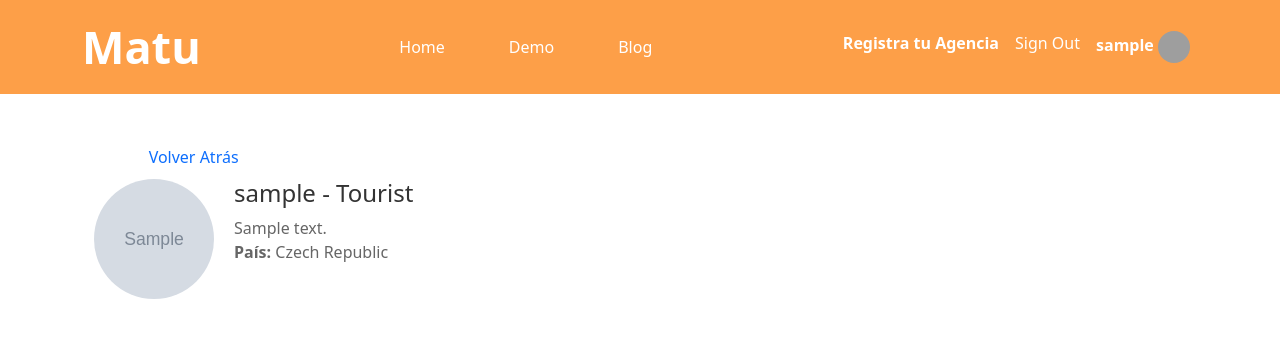
After one commit to roquidev/Matu, a Django app: page /demo/view_tourist/1/ in a window 1280 px wide. The commit adds this page. Shown: the top 338 px of the page. Run offline with Django 4.2, Linux system fonts and the light colour scheme; a user stored in the database is signed in; tables that the repository leaves empty hold one stand-in row (values such as "Sample post"); grey boxes marked "Sample" are stand-in pictures; grey boxes are pictures that could not be loaded.

Commit message:
updated: models & templates (base template updated) & styles added

```diff
--- a/demo/models.py
+++ b/demo/models.py
@@ -26,7 +26,7 @@ class UserProfile(models.Model):
 # Turistas
 class Tourist(models.Model):
     user_profile = models.OneToOneField(UserProfile, on_delete=models.CASCADE, related_name='tourist_profile')  # noqa: E501
-    bio = models.CharField(default="This is my biography...", max_length=200)
+    bio = models.TextField(default="This is my biography...", max_length=1500)
     image = models.ImageField(default='users/image_user.png', upload_to='users/')  # noqa: 501
     countryUser = CountryField(blank_label="Select country")
 
--- a/demo/urls.py
+++ b/demo/urls.py
@@ -3,7 +3,10 @@ from django.urls import path
 # Local modules
 from .views import (demo, view_agency, register_agency,
                     edit_agency,
-                    list_agency, confirm_delete_agency,
+                    list_agency,
+                    confirm_delete_agency,
+                    view_tourist,
+                    prueba,
                     )   # noqa: E501
 
 urlpatterns = [
@@ -14,4 +17,7 @@ urlpatterns = [
      path('demo/view_agency/<int:id>', view=view_agency, name="view_agency"),
      path('demo/edit_agency/<int:id>', view=edit_agency, name="edit_agency"),  # noqa: E501
      path('demo/confirm_delete_agency/<int:id>/', view=confirm_delete_agency, name="confirm_delete_agency"),  # noqa: E501
+     # Agency CRUD
+     path('demo/prueba/<int:id>/', view=prueba, name="prueba"),  # noqa: E501
+     path('demo/view_tourist/<int:id>/', view=view_tourist, name="view_tourist"),  # noqa: E501
 ]
--- a/demo/views.py
+++ b/demo/views.py
@@ -5,7 +5,7 @@ import json
 # External models import
 from django.contrib.auth.models import User
 # Local Models import
-from .models import UserProfile, Agency
+from .models import UserProfile, Agency, Tourist
 # ModelForms import
 from .forms import AgencyForm
 
@@ -51,7 +51,7 @@ def view_agency(request, id):
         # agency = Agency.objects.get(id=id)
         agency = get_object_or_404(Agency, id=id)
         context = {
-            'agency': agency
+            'agency': agency,
         }
         return render(
             request=request,
@@ -146,3 +146,56 @@ def confirm_delete_agency(request, id):
     )
 
 # ----------- End of Agency CRUD ----------- #
+
+
+# ----------- UserProfile CRUD ------------- #
+# def view_tourist(request):
+#     if request.user.is_authenticated:
+#         # con -1 te trae el usuario actual
+#         # Falta contemplar cuando el id es None
+#         user_authenticated_id = request.user.id - 1  # if request.user.id is not None else None
+#         # agencies = Agency.objects.filter(user_id=user_authenticated_id).all()
+#         agencies = get_list_or_404(Tour, user_id=user_authenticated_id)
+#         context = {
+#             "agencies": agencies,
+#         }
+#         return render(
+#             request=request,
+#             template_name='demo/crud/agency/list_agency.html',
+#             context=context
+#         )
+#     else:
+#         return redirect("account_login")
+
+def prueba(request, id):
+    pass
+
+
+def view_tourist(request, id):
+    if request.user.is_authenticated:
+        user_profile = get_object_or_404(UserProfile, user=request.user, user_type="tourist")
+
+        # El usuario es un Tourist
+        tourist = get_object_or_404(Tourist, user_profile=user_profile)
+
+        context = {
+            'tourist': tourist,
+            'id': id,
+            'user_profile': user_profile
+        }
+
+        return render(
+            request=request,
+            template_name='demo/crud/tourist/view_tourist.html',
+            context=context
+        )
+
+    elif request.user.is_authenticated and user_profile.user_type == 'tourism_agency':
+        # El usuario es una Tourism Agency
+        return view_agency(request=request, id=id)
+
+    else:
+        # Manejar cualquier otro caso (opcional)
+        return HttpResponse("Tipo de usuario desconocido")
+
+# ----------- End of Agency CRUD ----------- #
--- a/static/demo/crud.css
+++ b/static/demo/crud.css
@@ -128,3 +128,55 @@ main {
 }
 
 /* End Alert Django Messages  */
+
+/* Tourist profile detail  */
+/* body {
+    font-family: Arial, sans-serif;
+    margin: 0;
+    padding: 0;
+    box-sizing: border-box;
+    background-color: #f8f9fa; /* Color de fondo */
+
+*/
+
+.container {
+    max-width: 800px;
+    margin: 20px auto;
+    padding: 20px;
+    background-color: #fff;
+    box-shadow: 0 0 10px rgba(0, 0, 0, 0.1);
+    border-radius: 10px;
+    overflow: hidden;
+}
+
+.profile {
+    float: left;
+    width: 120px;
+    height: 120px;
+    margin-right: 20px;
+    overflow: hidden;
+    border-radius: 50%;
+}
+
+.profile img {
+    width: 100%;
+    height: 100%;
+    object-fit: cover;
+}
+
+.info {
+    overflow: hidden;
+}
+
+.info h2 {
+    margin-top: 0;
+    font-size: 1.5rem;
+    color: #333;
+}
+
+.info p {
+    margin: 0;
+    font-size: 1rem;
+    color: #666;
+}
+/* End Tourist profile detail  */
--- a/static/main.css
+++ b/static/main.css
@@ -2,7 +2,7 @@
     font-family: "Lato", sans-serif;
     color: #444444;
 }
-
+*/
 /* Section Hero */
 .slogan-title {
     font-size: 3rem;
--- a/templates/base.html
+++ b/templates/base.html
@@ -50,45 +50,20 @@
   </head>
 
   <body>
+
     <main>
-      <!--
-
-      <div class="container">
-        <header class="d-flex flex-wrap align-items-center justify-content-center justify-content-md-between py-3 mb-4 border-bottom">
-          <a href="/" class="d-flex align-items-center col-md-3 mb-2 mb-md-0 text-dark text-decoration-none">
-            <svg class="bi me-2" width="40" height="32" role="img" aria-label="Bootstrap"><use xlink:href="#bootstrap"/></svg>
-          </a>
-
-          <ul class="nav col-12 col-md-auto mb-2 justify-content-center mb-md-0">
-            <li><a href="#" class="nav-link px-2 link-secondary">Home</a></li>
-            <li><a href="#" class="nav-link px-2 link-dark">Features</a></li>
-            <li><a href="#" class="nav-link px-2 link-dark">Pricing</a></li>
-            <li><a href="#" class="nav-link px-2 link-dark">FAQs</a></li>
-            <li><a href="#" class="nav-link px-2 link-dark">About</a></li>
-          </ul>
-
-          <div class="col-md-4 text-end">
-            <button type="button" class="btn btn-info me-2">Registrar Agencia</button>
-            <button type="button" class="btn btn-primary">Registrarse</button>
-            <button type="button" class="btn btn-outline-primary">Iniciar Sesion</button>
-          </div>
-        </header>
-      </div>
-
-      -->
-
       {% include 'partials/navbar.html' %}
-      <div class="container mt-5">
+      <div class="container mt-5 pt-5">
         {% block content %}
         {% endblock content %}
       </div>
-
       {% block footer %}
       {% endblock footer %}
-
     </main>
 
     <script src="https://cdn.jsdelivr.net/npm/bootstrap@5.3.2/dist/js/bootstrap.bundle.min.js" integrity="sha384-C6RzsynM9kWDrMNeT87bh95OGNyZPhcTNXj1NW7RuBCsyN/o0jlpcV8Qyq46cDfL" crossorigin="anonymous"></script>
 
+    {% block extra_scripts %}{% endblock extra_scripts %}
+
   </body>
 </html>
--- /dev/null
+++ b/templates/demo/crud/tourist/view_tourist.html
@@ -0,0 +1,31 @@
+{% extends "base.html" %}
+{% load static %}
+
+{% block title %}Detalle Agencia{% endblock title %}
+
+{% block custom_styles %}
+    <link rel="stylesheet" href="{% static 'demo/crud.css' %}">
+    <link rel="stylesheet" href="{% static 'demo/crud.css' %}">
+{% endblock custom_styles %}
+
+
+{% block content %}
+
+<span class="aux-btns back">
+    <a href="{% url 'list_agency' %}">Volver Atrás</a>
+</span>
+    <!-- Contenedor principal utilizando Bootstrap classes -->
+    <div class="container">
+        <div class="profile">
+            <img src="{{ tourist.image.url }}" alt="{{ tourist.user_profile }}">
+        </div>
+        <div class="info">
+            <h2>{{ tourist.user_profile }}</h2>
+            <p>{{ tourist.bio }}</p>
+            <p><strong>País:</strong> {{ tourist.countryUser.name }}</p>
+            <!-- Agrega otros datos según tus necesidades -->
+        </div>
+    </div>
+
+
+{% endblock content %}
--- a/templates/homepage/blog.html
+++ b/templates/homepage/blog.html
@@ -9,7 +9,7 @@
 {% endblock custom_styles %}
 
 {% block content %}
-  <div class="row my-4 text-center">
+  <div class="row text-center">
     <h1 style="text-align: center;">This is the blog of website</h1>
 
     {% for post in posts %}
--- a/templates/partials/navbar.html
+++ b/templates/partials/navbar.html
@@ -1,7 +1,7 @@
 {% load i18n %}
 <header class="p-3 mb-3 border-bottom">
 
-    <nav class="navbar navbar-expand-lg bg-body-tertiary fixed-top navbarlanding">
+    <nav class="navbar navbar-expand-lg bg-body-tertiary fixed-top navbarlanding pt-10">
 
         <div class="container">
             <a class="navbar-brand" href="{% url 'home' %}">Matu</a>
```
Also changed, not shown: media/blog/images/WhatsApp_Image_2024-01-04_at_2.03.14_PM.jpeg (added), static/demo/vars.css (added).
